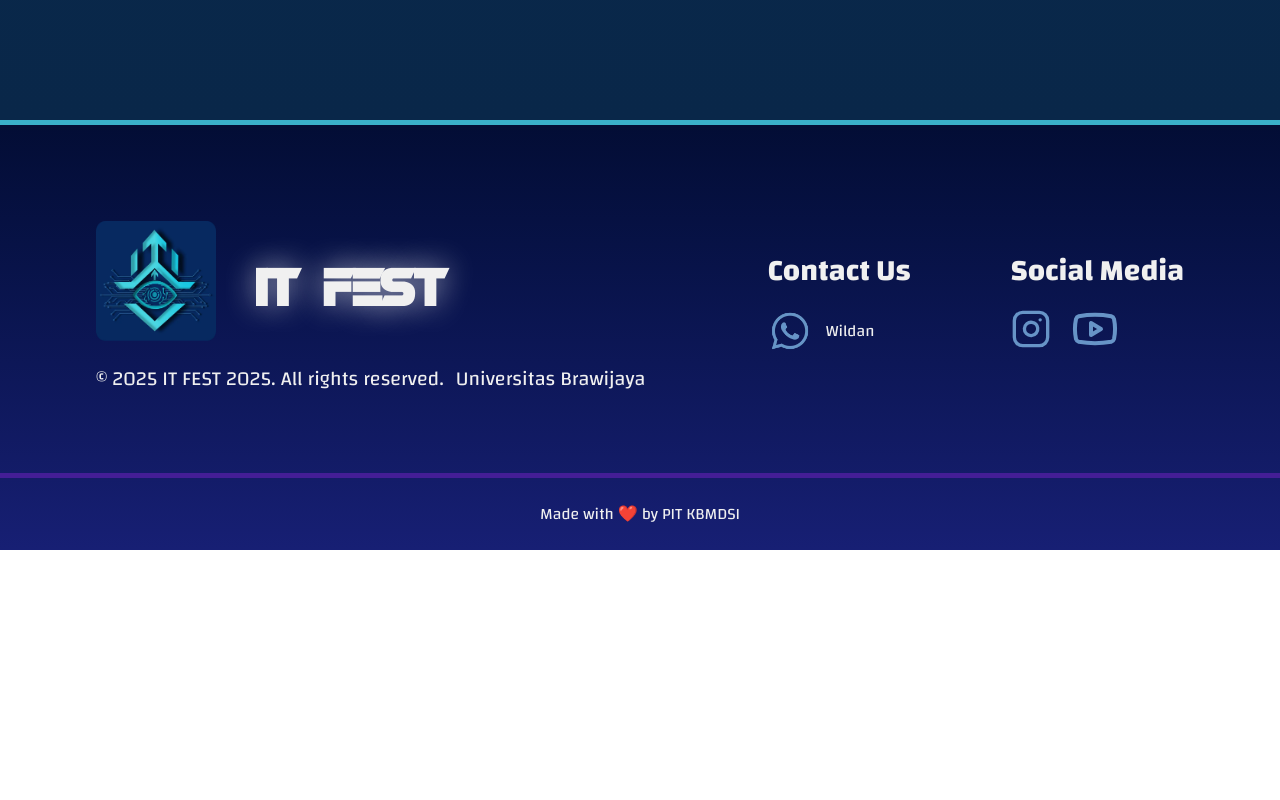
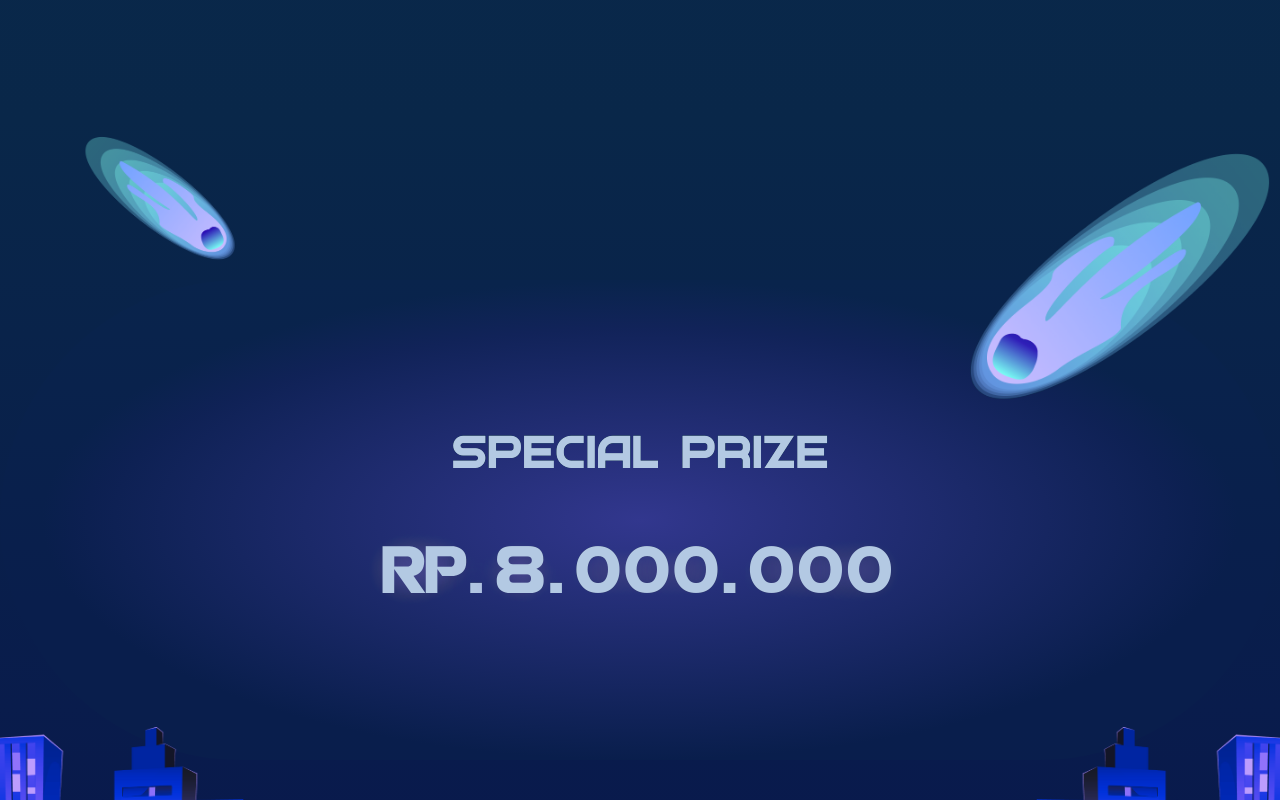
Before and after one commit to syaquiii/IT-FEST-2025, a Next.js app: page /home in a window 1280 px wide. Shown: the part 1480-2280 px from the top of the page. Before the commit the page ends 2030 px from the top, so only its background shows below. Built offline with nearby package versions, Linux system fonts and the light colour scheme.

Commit message:
add special prize section

```diff
--- a/src/app/home/page.tsx
+++ b/src/app/home/page.tsx
@@ -1,3 +1,4 @@
+import SpecialPrizeContainer from "@/feature/special-prize/container/container";
 import TimelineContainer from "@/feature/timeline/container/container";
 
 export default function Home() {
@@ -6,6 +7,7 @@ export default function Home() {
       {/* YOUR CONTAINER PAGE COMPONENT HERE */}
       <div className="this is your another bg-blue-500 components min-h-screen"></div>
       <TimelineContainer />
+      <SpecialPrizeContainer />
     </main>
   );
 }
--- /dev/null
+++ b/src/feature/special-prize/components/FooterOrnament.tsx
@@ -0,0 +1,12 @@
+import Image from "next/image";
+import Kota from "@/assets/img/specialprize/kota.png";
+const FooterOrnament = () => {
+  return (
+    <div className="h-screen w-full flex absolute bottom-0 items-end justify-between">
+      <Image className="md:w-1/5 w-2/5" src={Kota} alt="kota" />
+      <Image className="md:w-1/5 w-2/5 scale-x-[-1] " src={Kota} alt="kota" />
+    </div>
+  );
+};
+
+export default FooterOrnament;
--- /dev/null
+++ b/src/feature/special-prize/components/Hero.tsx
@@ -0,0 +1,18 @@
+import React from "react";
+import PrizeCount from "./PrizeCount";
+
+const Hero = () => {
+  return (
+    <div className="mycontainer relative grid place-items-center h-screen ">
+      <div>
+        <h4 className="font-neighbor mb-8 text-3xl md:text-4xl lg:text-5xl text-center text-blue-100">
+          SPECIAL PRIZE
+        </h4>
+        <PrizeCount />
+      </div>
+      <div className="absolute bg-white w-full min-h-[30rem] textprizeglowbanget "></div>
+    </div>
+  );
+};
+
+export default Hero;
--- /dev/null
+++ b/src/feature/special-prize/components/MeteorOrnament.tsx
@@ -0,0 +1,17 @@
+import Image from "next/image";
+import React from "react";
+import Meteor from "@/assets/img/specialprize/Meteor.png";
+const MeteorOrnament = () => {
+  return (
+    <div className="h-screen w-full  absolute ">
+      <Image
+        src={Meteor}
+        alt="Meteor"
+        className="absolute right-0 scale-x-[-1] w-80"
+      />
+      <Image src={Meteor} alt="Meteor" className="absolute left-20 w-40" />
+    </div>
+  );
+};
+
+export default MeteorOrnament;
--- /dev/null
+++ b/src/feature/special-prize/components/PrizeCount.tsx
@@ -0,0 +1,24 @@
+"use client";
+import React from "react";
+import { useScrollTrigger } from "../hooks/useScrollTrigger";
+import { useCountAnimation } from "../hooks/useCountAnimation";
+
+const PrizeCount = () => {
+  const { ref, isVisible } = useScrollTrigger(0.1);
+  const count = useCountAnimation(isVisible, 8000000, 2000);
+
+  const formattedCount = Math.floor(count)
+    .toString()
+    .replace(/\B(?=(\d{3})+(?!\d))/g, ".");
+
+  return (
+    <p
+      ref={ref}
+      className="text-center font-robotech relative text-4xl md:text-8xl lg:text-8xl textprizeglow text-blue-100"
+    >
+      RP.{formattedCount}
+    </p>
+  );
+};
+
+export default PrizeCount;
--- /dev/null
+++ b/src/feature/special-prize/container/container.tsx
@@ -0,0 +1,16 @@
+import React from "react";
+import FooterOrnament from "../components/FooterOrnament";
+import MeteorOrnament from "../components/MeteorOrnament";
+import Hero from "../components/Hero";
+
+const SpecialPrizeContainer = () => {
+  return (
+    <main className="min-h-screen w-full relative specialprizebg">
+      <MeteorOrnament />
+      <Hero />
+      <FooterOrnament />
+    </main>
+  );
+};
+
+export default SpecialPrizeContainer;
--- /dev/null
+++ b/src/feature/special-prize/hooks/useCountAnimation.ts
@@ -0,0 +1,25 @@
+import { useState, useEffect } from "react";
+
+export const useCountAnimation = (
+  isVisible: boolean,
+  targetValue: number,
+  duration: number = 2000
+) => {
+  const [count, setCount] = useState(0);
+  const framesPerSecond = 60;
+  const totalFrames = (duration / 1000) * framesPerSecond;
+  const incrementPerFrame = targetValue / totalFrames;
+
+  useEffect(() => {
+    if (isVisible && count < targetValue) {
+      const timer = setTimeout(() => {
+        const nextCount = Math.min(count + incrementPerFrame, targetValue);
+        setCount(nextCount);
+      }, 1000 / framesPerSecond);
+
+      return () => clearTimeout(timer);
+    }
+  }, [count, isVisible, incrementPerFrame, targetValue]);
+
+  return count;
+};
--- /dev/null
+++ b/src/feature/special-prize/hooks/useScrollTrigger.ts
@@ -0,0 +1,31 @@
+"use client";
+import { useState, useEffect, useRef } from "react";
+
+export const useScrollTrigger = (threshold: number = 0.1) => {
+  const [isVisible, setIsVisible] = useState(false);
+  const ref = useRef(null);
+
+  useEffect(() => {
+    const observer = new IntersectionObserver(
+      ([entry]) => {
+        if (entry.isIntersecting) {
+          setIsVisible(true);
+          observer.disconnect();
+        }
+      },
+      { threshold }
+    );
+
+    if (ref.current) {
+      observer.observe(ref.current);
+    }
+
+    return () => {
+      if (ref.current) {
+        observer.unobserve(ref.current);
+      }
+    };
+  }, [threshold]);
+
+  return { ref, isVisible };
+};
--- a/src/styles/globals.css
+++ b/src/styles/globals.css
@@ -53,3 +53,16 @@
 .timelinecontainer {
   @apply md:px-20 container mx-auto px-4 right-0 left-0;
 }
+
+.specialprizebg {
+  background: linear-gradient(180deg, #092749 0%, #09184d 100%);
+}
+
+.textprizeglow {
+  text-shadow: 0px 0px 39.268px #8872d5;
+}
+.textprizeglowbanget {
+  border-radius: 1919px;
+  background: radial-gradient(46.69% 50% at 50% 50%, #32378e 0%, #091e4c 100%);
+  mix-blend-mode: lighten;
+}
```
Also changed, not shown: src/assets/img/specialprize/Meteor.png (added), src/assets/img/specialprize/kota.png (added).
